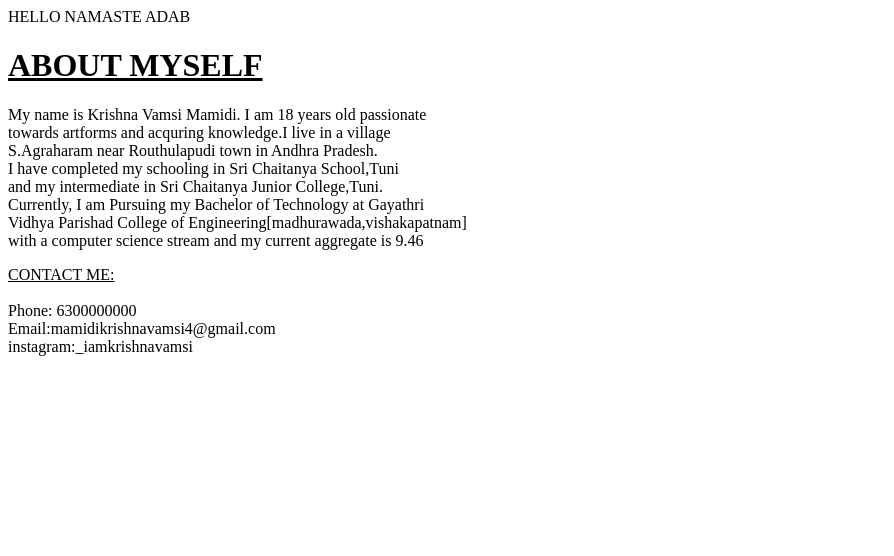
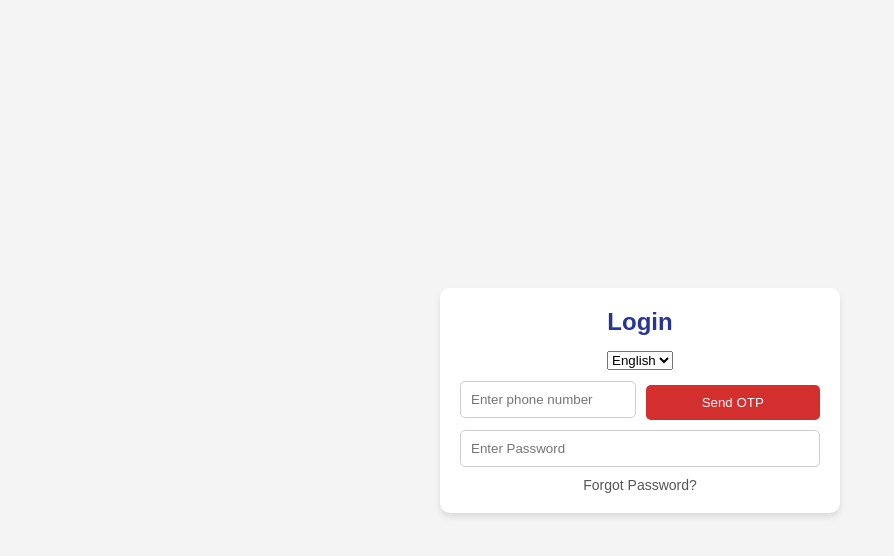
Before and after one commit to KRISHNAVAMSIMAMIDI/dti, a plain HTML site: page index.html in a window 1280 px wide. Shown: the whole page, without its empty margins (0-894 px from the left). Drawn offline with Linux system fonts and the light colour scheme.

Commit message:
added login page

```diff
--- a/index.html
+++ b/index.html
@@ -1,46 +1,131 @@
+<!DOCTYPE html>
 <html lang="en">
-<head><title>KRISHNA VAMSI MAMIDI</title>
-    <link rel="stylesheet" href="style.css">
+<head>
+    <meta charset="UTF-8">
+    <meta name="viewport" content="width=device-width, initial-scale=1.0">
+    <title>Login - Find and Reward System</title>
+    <script src="https://www.gstatic.com/firebasejs/9.6.1/firebase-app.js"></script>
+    <script src="https://www.gstatic.com/firebasejs/9.6.1/firebase-auth.js"></script>
+    <style>
+        * {
+            margin: 0;
+            padding: 0;
+            box-sizing: border-box;
+            font-family: Arial, sans-serif;
+        }
+        body {
+            display: flex;
+            justify-content: center;
+            align-items: center;
+            height: 100vh;
+            background-color: #f4f4f4;
+        }
+        .container {
+            background: white;
+            padding: 20px;
+            text-align: center;
+            width: 90%;
+            max-width: 400px;
+            border-radius: 10px;
+            box-shadow: 0 4px 6px rgba(0, 0, 0, 0.1);
+        }
+        h2 {
+            color: #283593;
+            margin-bottom: 15px;
+        }
+        .input-group {
+            display: flex;
+            align-items: center;
+            gap: 10px;
+        }
+        input {
+            width: 100%;
+            padding: 10px;
+            border: 1px solid #ccc;
+            border-radius: 5px;
+            margin-top: 10px;
+        }
+        .btn {
+            width: 100%;
+            padding: 10px;
+            background: #D32F2F;
+            color: white;
+            border: none;
+            border-radius: 5px;
+            margin-top: 15px;
+            cursor: pointer;
+        }
+        .forgot-password {
+            margin-top: 10px;
+            font-size: 14px;
+            color: #555;
+            cursor: pointer;
+        }
+    </style>
 </head>
 <body>
-
-    <div id="navbar">
-
-        <a id="logo1"> HELLO</a>
-        <a id="logo2"> NAMASTE</a>
-         <a id="logo3"> ADAB</a>
-
-
-
+    <div class="container">
+        <h2>Login</h2>
+        <select>
+            <option>English</option>
+            <option>Hindi</option>
+            <option>Telugu</option>
+        </select>
+        <div class="input-group">
+            <input type="tel" id="phoneNumber" placeholder="Enter phone number">
+            <button class="btn" onclick="sendOTP()">Send OTP</button>
+        </div>
+        <input type="text" id="otp" placeholder="Enter OTP" style="display: none;">
+        <input type="password" id="password" placeholder="Enter Password">
+        <button class="btn" id="verifyBtn" style="display: none;" onclick="verifyOTP()">Verify & Login</button>
+        <p class="forgot-password" onclick="forgotPassword()">Forgot Password?</p>
     </div>
 
-    <h1><u>ABOUT MYSELF</u></h1>
+    <script>
+        const firebaseConfig = {
+            apiKey: "YOUR_FIREBASE_API_KEY",
+            authDomain: "YOUR_FIREBASE_AUTH_DOMAIN",
+            projectId: "YOUR_FIREBASE_PROJECT_ID",
+            storageBucket: "YOUR_FIREBASE_STORAGE_BUCKET",
+            messagingSenderId: "YOUR_FIREBASE_SENDER_ID",
+            appId: "YOUR_FIREBASE_APP_ID"
+        };
 
-    <p>My name is Krishna Vamsi Mamidi. I am 18 years old passionate<br>
-		towards artforms and acquring knowledge.I live in a village <br>
-		S.Agraharam near Routhulapudi town in Andhra Pradesh.<br>
-        I have completed my schooling in Sri Chaitanya School,Tuni <br>
-		and my intermediate in Sri Chaitanya Junior College,Tuni.<br>
-        Currently, I am Pursuing my Bachelor of Technology at Gayathri <br>
-		Vidhya Parishad College of Engineering[madhurawada,vishakapatnam] <br>
-		with a computer science stream and my current aggregate is 9.46<br>
+        firebase.initializeApp(firebaseConfig);
+        const auth = firebase.auth();
 
+        function sendOTP() {
+            let phoneNumber = document.getElementById("phoneNumber").value;
+            let appVerifier = new firebase.auth.RecaptchaVerifier("sendOTP");
+            auth.signInWithPhoneNumber(phoneNumber, appVerifier)
+                .then(confirmationResult => {
+                    window.confirmationResult = confirmationResult;
+                    document.getElementById("otp").style.display = "block";
+                    document.getElementById("verifyBtn").style.display = "block";
+                    alert("OTP Sent Successfully!");
+                })
+                .catch(error => {
+                    console.error(error);
+                    alert("Failed to send OTP");
+                });
+        }
 
-    </p>
-    <div id="footer">
-        <p><u>CONTACT ME:</u><br>
-            <br>
-        Phone: 6300000000<br>
-        Email:mamidikrishnavamsi4@gmail.com<br>
-        instagram:_iamkrishnavamsi
-        </p>
+        function verifyOTP() {
+            let otp = document.getElementById("otp").value;
+            window.confirmationResult.confirm(otp)
+                .then(result => {
+                    alert("Login Successful!");
+                    window.location.href = "home.html";
+                })
+                .catch(error => {
+                    console.error(error);
+                    alert("Invalid OTP");
+                });
+        }
 
-
-    </div>
-
-
-
-
-
+        function forgotPassword() {
+            alert("Redirecting to Forgot Password Page");
+        }
+    </script>
 </body>
 </html>
```
